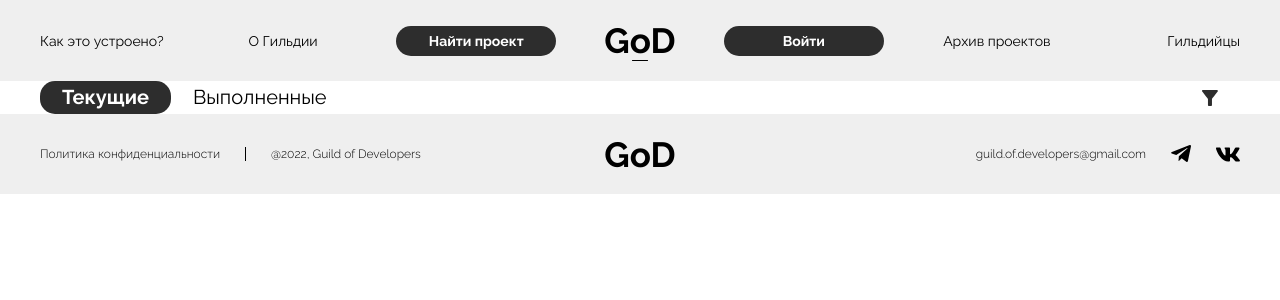
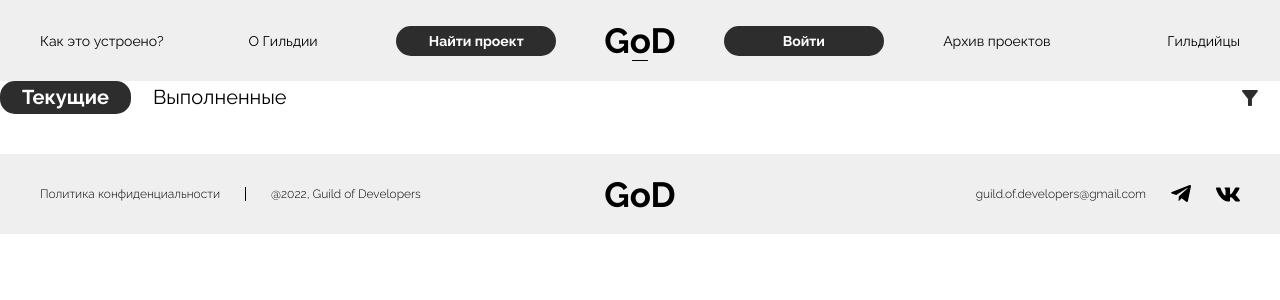
Before and after one commit to GuildOfDevelopers/guild-of-developers-frontend, a React (Create React App) app: page /currentProjects in a window 1280 px wide. Shown: the top 300 px of the page. Built offline with nearby package versions, Linux system fonts and the light colour scheme.

Commit message:
fix: deleted Section, Container, add padding-bottom

```diff
--- a/src/components/Filter/index.tsx
+++ b/src/components/Filter/index.tsx
@@ -1,6 +1,5 @@
 import React, { FC } from 'react';
-import { Container } from '../../lib/styled/container';
-import { Section, Wrapper, LeftFilter, FilterButtons } from './style';
+import { Wrapper, LeftFilter, FilterButtons } from './style';
 import { IconFilter } from './Icon';
 
 const Filter: FC = () => {
@@ -17,8 +16,6 @@ const Filter: FC = () => {
   ];
 
   return (
-    <Section>
-      <Container>
     <Wrapper>
       <LeftFilter>
         {menu.map((item) => (
@@ -36,8 +33,6 @@ const Filter: FC = () => {
         <IconFilter />
       </FilterButtons>
     </Wrapper>
-      </Container>
-    </Section>
   );
 };
 
--- a/src/components/Filter/style.tsx
+++ b/src/components/Filter/style.tsx
@@ -1,12 +1,9 @@
 import styled from 'styled-components';
-
-export const Section = styled.section`
-  background-color: var(--color-white);
-`;
 
 export const Wrapper = styled.div`
   display: flex;
   justify-content: space-between;
+  padding-bottom: 40px;
 `;
 
 export const LeftFilter = styled.div``;
--- a/src/layout/Main/index.tsx
+++ b/src/layout/Main/index.tsx
@@ -1,7 +1,7 @@
 import React, { FC } from 'react';
 import { Route, Routes } from 'react-router-dom';
 import Home from '../../pages/Home';
-import CurrentProjects from '../../pages/currentProjects';
+import CurrentProjects from '../../pages/CurrentProjects';
 
 const Main: FC = () => {
   return (
```
Lines whose indentation alone changed are shown as unchanged.
